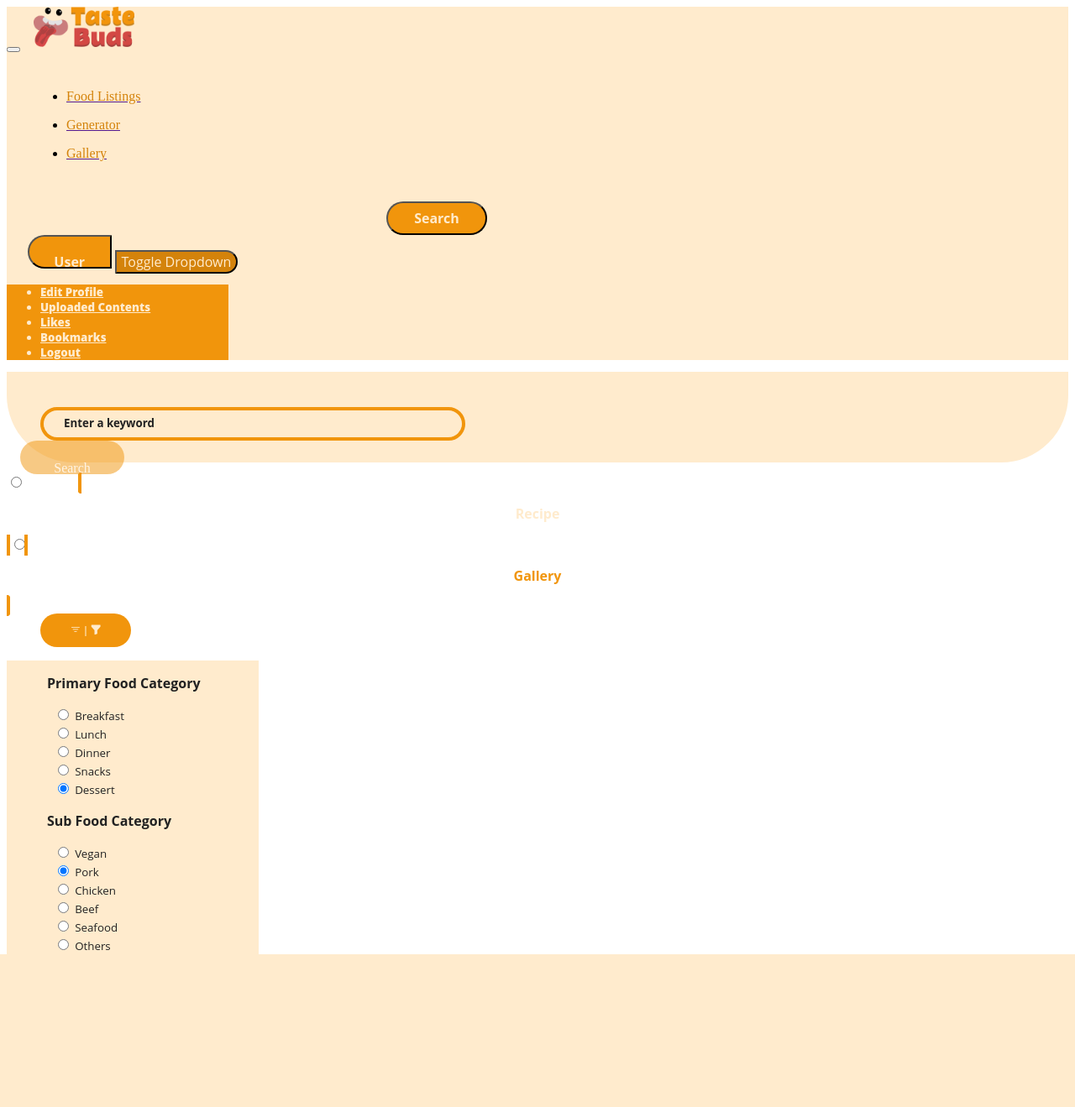
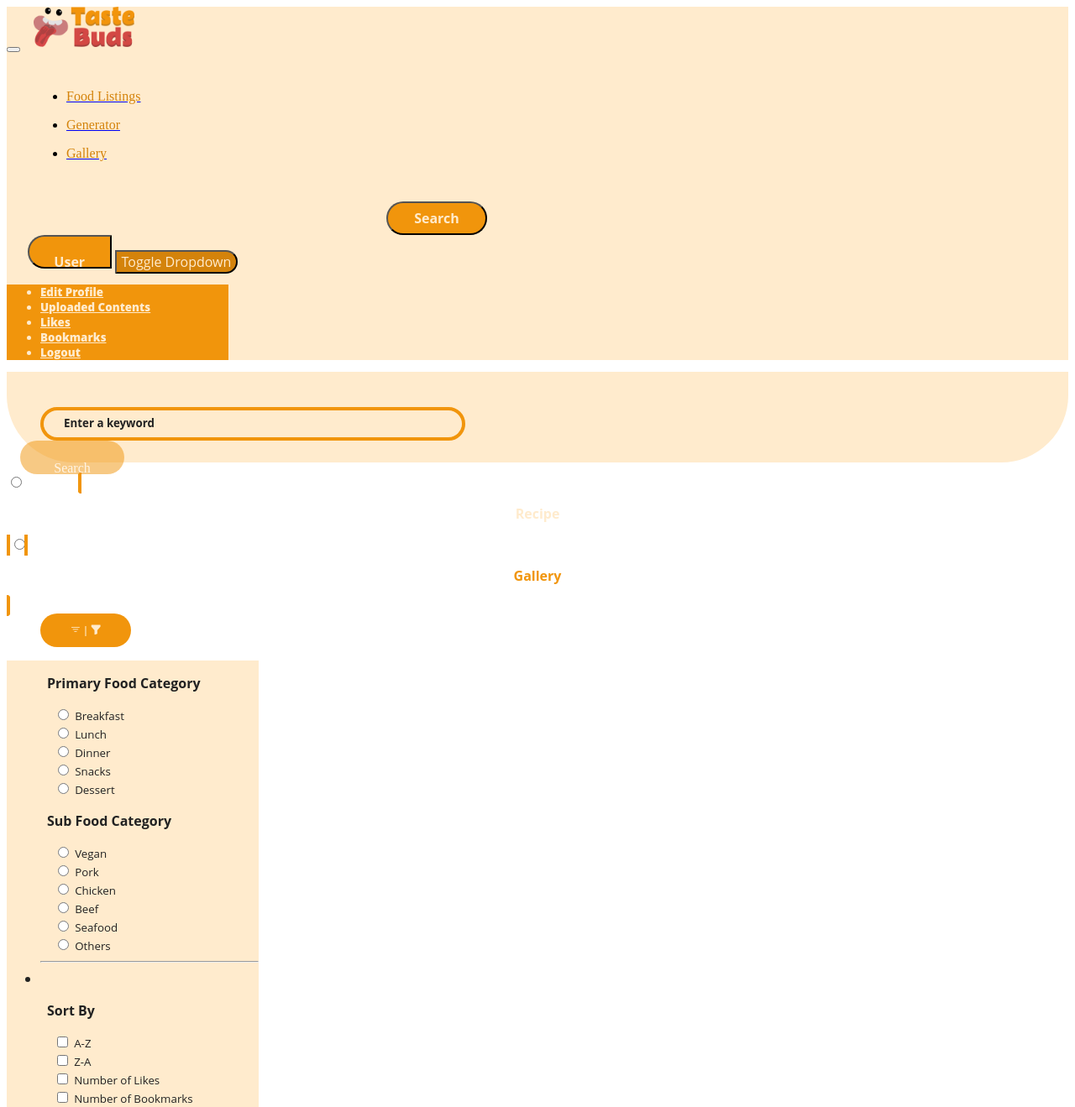
Before and after one commit to HexaStacks-org/TasteBuds, a PHP site: page /navbar.php in a window 1280 px wide. Shown: the whole page at 84% size. Before the commit the page ends 1137 px from the top, so only its background shows below. Run offline with PHP 8.4, Linux system fonts and the light colour scheme.

Commit message:
added the sort by function in the navbar search

```diff
--- a/navbar.php
+++ b/navbar.php
@@ -4,7 +4,7 @@
 
 <nav class="navbar navbar-expand-lg" style="background-color: #ffebcd">
     <div class="container-fluid">
-        <a class="navbar-brand logo" href="#">
+        <a class="navbar-brand logo" href="index.php">
             <img src="shared/assets/image/Logo Combination 2.png" alt="Logo" width="120" height="48"
                 class="d-inline-block align-text-top" />
         </a>
@@ -15,17 +15,17 @@
         <div class="collapse navbar-collapse" id="navbarNav">
             <ul class="navbar-nav">
                 <li class="nav-item">
-                    <a class="nav-link active" aria-current="page" href="">
+                    <a class="nav-link active" aria-current="page" href="foodListings.php">
                         <p class="nav-txt-clr">Food Listings</p>
                     </a>
                 </li>
                 <li class="nav-item">
-                    <a class="nav-link active" href="">
+                    <a class="nav-link active" href="foodgenerator.php">
                         <p class="nav-txt-clr">Generator</p>
                     </a>
                 </li>
                 <li class="nav-item">
-                    <a class="nav-link active" href="">
+                    <a class="nav-link active" href="gallery.php">
                         <p class="nav-txt-clr">Gallery</p>
                     </a>
                 </li>
@@ -37,19 +37,19 @@
                 </button>
 
                 <div class="btn-group user-dropdown justify-content-end">
-                    <button class="btn user-btn">
+                    <button class="btn user-btn" type="button" id="userButton">
                         <p>User</p>
                     </button>
                     <button type="button" class="btn dropdown-toggle dropdown-toggle-split" data-bs-toggle="dropdown"
-                        aria-expanded="false">
+                        aria-expanded="false" aria-label="Toggle Dropdown">
                         <span class="visually-hidden">Toggle Dropdown</span>
                     </button>
                     <ul class="dropdown-menu dropdown-menu-end user-dropdown-menu">
-                        <li><a class="dropdown-item" href="#">Edit Profile</a></li>
-                        <li><a class="dropdown-item" href="#">Uploaded Contents</a></li>
-                        <li><a class="dropdown-item" href="#">Likes</a></li>
-                        <li><a class="dropdown-item" href="#">Bookmarks</a></li>
-                        <li><a class="dropdown-item" href="#">Logout</a></li>
+                        <li><a class="dropdown-item" href="">Edit Profile</a></li>
+                        <li><a class="dropdown-item" href="">Uploaded Contents</a></li>
+                        <li><a class="dropdown-item" href="">Likes</a></li>
+                        <li><a class="dropdown-item" href="">Bookmarks</a></li>
+                        <li><a class="dropdown-item" href="">Logout</a></li>
                     </ul>
                 </div>
             </div>
@@ -62,7 +62,7 @@
         <div class="container-fluid d-flex align-items-center justify-content-start flex-wrap"
             style="--bs-gutter-x: 0;">
 
-            <input type="text" class="search-input" placeholder="Enter a keyword">
+            <input type="text" class="search-input" placeholder="Enter a keyword" id="keyword">
             <a href="#" class="btn-enter-search">
                 <p>Search</p>
             </a>
@@ -90,26 +90,22 @@
                             <label class="form-check-label" for="flexRadioDefault1">Breakfast</label>
                         </div>
                         <div class="form-check">
-                            <input class="form-check-input" type="radio" name="flexRadioPrimary" id="flexRadioDefault2"
-                                checked>
+                            <input class="form-check-input" type="radio" name="flexRadioPrimary" id="flexRadioDefault2">
                             <label class="form-check-label" for="flexRadioDefault2">Lunch</label>
                         </div>
                         <div class="form-check">
-                            <input class="form-check-input" type="radio" name="flexRadioPrimary" id="flexRadioDefault3"
-                                checked>
+                            <input class="form-check-input" type="radio" name="flexRadioPrimary" id="flexRadioDefault3">
                             <label class="form-check-label" for="flexRadioDefault3">Dinner</label>
                         </div>
                         <div class="form-check">
-                            <input class="form-check-input" type="radio" name="flexRadioPrimary" id="flexRadioDefault4"
-                                checked>
+                            <input class="form-check-input" type="radio" name="flexRadioPrimary" id="flexRadioDefault4">
                             <label class="form-check-label" for="flexRadioDefault4">Snacks</label>
                         </div>
                         <div class="form-check">
-                            <input class="form-check-input" type="radio" name="flexRadioPrimary" id="flexRadioDefault5"
-                                checked>
+                            <input class="form-check-input" type="radio" name="flexRadioPrimary" id="flexRadioDefault5">
                             <label class="form-check-label" for="flexRadioDefault5">Dessert</label>
                         </div>
-                        <div>
+
                         <p>Sub Food Category</p>
                         <div class="form-check">
                             <input class="form-check-input" type="radio" name="flexRadioSecondary"
@@ -118,7 +114,7 @@
                         </div>
                         <div class="form-check">
                             <input class="form-check-input" type="radio" name="flexRadioSecondary"
-                                    id="flexRadioDefault7" checked>
+                                id="flexRadioDefault7">
                             <label class="form-check-label" for="flexRadioDefault7">Pork</label>
                         </div>
                         <div class="form-check">
@@ -141,6 +137,25 @@
                                 id="flexRadioDefault11">
                             <label class="form-check-label" for="flexRadioDefault11">Others</label>
                         </div>
+
+                        <hr>
+                        <li class="divider"></li>
+                        <p>Sort By</p>
+                        <div class="form-check">
+                            <input class="form-check-input" type="checkbox" name="sortOption" id="sortAlphaAsc">
+                            <label class="form-check-label" for="sortAlphaAsc">A-Z</label>
+                        </div>
+                        <div class="form-check">
+                            <input class="form-check-input" type="checkbox" name="sortOption" id="sortAlphaDesc">
+                            <label class="form-check-label" for="sortAlphaDesc">Z-A</label>
+                        </div>
+                        <div class="form-check">
+                            <input class="form-check-input" type="checkbox" name="sortOption" id="sortLikes">
+                            <label class="form-check-label" for="sortLikes">Number of Likes</label>
+                        </div>
+                        <div class="form-check mb-2">
+                            <input class="form-check-input" type="checkbox" name="sortOption" id="sortBookmarks">
+                            <label class="form-check-label" for="sortBookmarks">Number of Bookmarks</label>
                         </div>
                     </div>
                 </ul>
--- a/shared/assets/css/navbar.css
+++ b/shared/assets/css/navbar.css
@@ -71,6 +71,10 @@
     background-color: var(--clr-primary);
     font-weight: bolder;
     width: 224px;
+}
+
+.user-dropdown-menu .show {
+    display: block;
 }
 
 .user-dropdown p {
@@ -230,11 +234,6 @@
     color: var(--fc-light-orange);
 }
 
-
-.btn-group {
-    border: var();
-}
-
 .btn-group.btn-rect-gal {
     display: flex;
     flex-direction: row;
@@ -262,19 +261,11 @@
     margin-left: 40px;
 }
 
-.btn-category-split {
-    background-color: var(--clr-dark-orange);
-    border-radius: 0px 40px 40px 0px;
-    width: 64px;
-    height: 40px;
-    margin-left: -4px;
+.btn-category:focus {
+    background-color: var(--clr-primary);
+    color: var(--fc-light-orange);
 }
 
-.btn-category-split:hover {
-    font-size: var(--fs-paragraph);
-    color: var(--fc-dark-orange);
-    background-color: var(--clr-mid-orange);
-}
 
 .btn-category p {
     font-family: var(--ff-text);
@@ -323,11 +314,11 @@
 
 @media only screen and (max-width: 500px) {
     .search-input {
-        margin-left: 16px;
+        margin-left: 8px;
     }
 }
 
-@media only screen and (max-width: 500px) {
+@media only screen and (max-width: 780px) {
     .navbar-nav {
         align-items: center;
         justify-content: center;
--- a/shared/assets/js/gallery.js
+++ b/shared/assets/js/gallery.js
@@ -98,7 +98,7 @@ function renderCards() {
 
         cardElement.innerHTML =
             '<div class="card shadow">' +
-            '<div class="d-flex justify-content-between align-items-center p-3">' +
+            '<div class="d-flex justify-content-between align-items-center" style="padding-right: 16px">' +
             '<div class="name fw-bold">' + card.name + '</div>' +
             '<button class="btn btn-edit btn-secondary mx-4">Edit</button>' +
             '</div>' +
--- a/shared/assets/js/navbar.js
+++ b/shared/assets/js/navbar.js
@@ -4,6 +4,11 @@ var recipeRadio = document.getElementById("btnradio1");
 var galleryRadio = document.getElementById("btnradio2");
 var primaryCategories = document.getElementsByName("flexRadioPrimary");
 var secondaryCategories = document.getElementsByName("flexRadioSecondary");
+
+var sortAlphaAsc = document.getElementById("sortAlphaAsc");
+var sortAlphaDesc = document.getElementById("sortAlphaDesc");
+var sortLikes = document.getElementById("sortLikes");
+var sortBookmarks = document.getElementById("sortBookmarks");
 
 function updateButtonState() {
     var isPrimarySelected = Array.from(primaryCategories).some(function (input) {
@@ -13,6 +18,7 @@ function updateButtonState() {
         return input.checked;
     });
     var isTextEntered = searchInput.value.trim() !== "";
+
     searchButton.style.pointerEvents = isTextEntered && isPrimarySelected && isSecondarySelected ? "auto" : "none";
     searchButton.style.opacity = isTextEntered && isPrimarySelected && isSecondarySelected ? "1" : "0.5";
 }
@@ -31,6 +37,10 @@ galleryRadio.addEventListener("change", function () {
     updateButtonState();
 });
 
+[sortAlphaAsc, sortAlphaDesc, sortLikes, sortBookmarks].forEach(function (checkbox) {
+    checkbox.addEventListener("change", updateButtonState);
+});
+
 searchButton.addEventListener("click", function (e) {
     e.preventDefault();
     var searchText = searchInput.value.trim();
@@ -42,7 +52,18 @@ searchButton.addEventListener("click", function (e) {
     })?.nextElementSibling.innerText;
     var selectedMode = recipeRadio.checked ? "Recipe" : "Gallery";
 
-    alert("Searching " + selectedMode + ' for "' + searchText + '" in ' + selectedPrimary + " (" + selectedSecondary + ")");
+    var selectedSort = "";
+    if (sortAlphaAsc.checked) {
+        selectedSort = "A-Z";
+    } else if (sortAlphaDesc.checked) {
+        selectedSort = "Z-A";
+    } else if (sortLikes.checked) {
+        selectedSort = "Number of Likes";
+    } else if (sortBookmarks.checked) {
+        selectedSort = "Number of Bookmarks";
+    }
+
+    alert("Searching " + selectedMode + ' for "' + searchText + '" in ' + selectedPrimary + " (" + selectedSecondary + ") with sorting: " + selectedSort);
 });
 
 updateButtonState();
```
Also changed, not shown: landing.php (+6 -3 lines), shared/assets/css/gallery.css (+27 -10 lines). Lines whose indentation alone changed are shown as unchanged.
